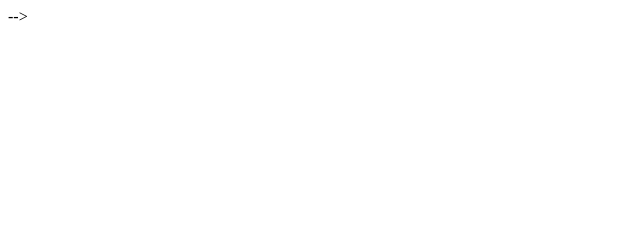
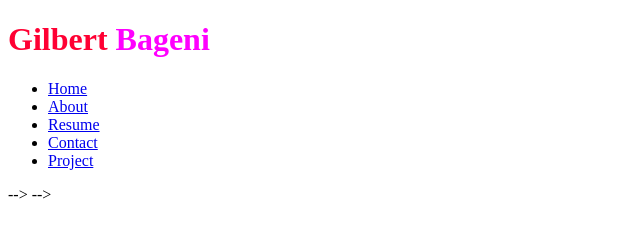
Before and after one commit to bagenigilbert/Gilbert-Bageni---Portfolio2023, a plain HTML site: page index.html in a window 1280 px wide. Shown: the whole page, without its empty margins (0-640 px from the left). Drawn offline with Linux system fonts and the light colour scheme.

Commit message:
create header wti list elements in navigation

```diff
--- a/index.html
+++ b/index.html
@@ -7,7 +7,7 @@
      <link rel="stylesheet" href="style.css">
 </head>
 <body>
-    <!-- <header>
+    <header>
         <h1><span style="color: rgb(255, 0, 51);">Gilbert</span>  <span style="color: rgb(255, 0, 255);">Bageni</span></h1>
         <nav>
             <ul>
@@ -20,7 +20,7 @@
         </nav>
     </header>
 
-    <section id="home">
+    <!-- <section id="home">
         <h2>Welcome to my <span style="color: rgb(255, 0, 43);"><b>portifolio!</i></span></h2>
         <p><i>I am a passionate software engineer...</b></p>
             <a href="#contact" class="cta-button">Get in touch</a>
@@ -34,4 +34,4 @@
         </section>
 
 </body>
-</html> --> -->
+</html> --> --> -->
```
